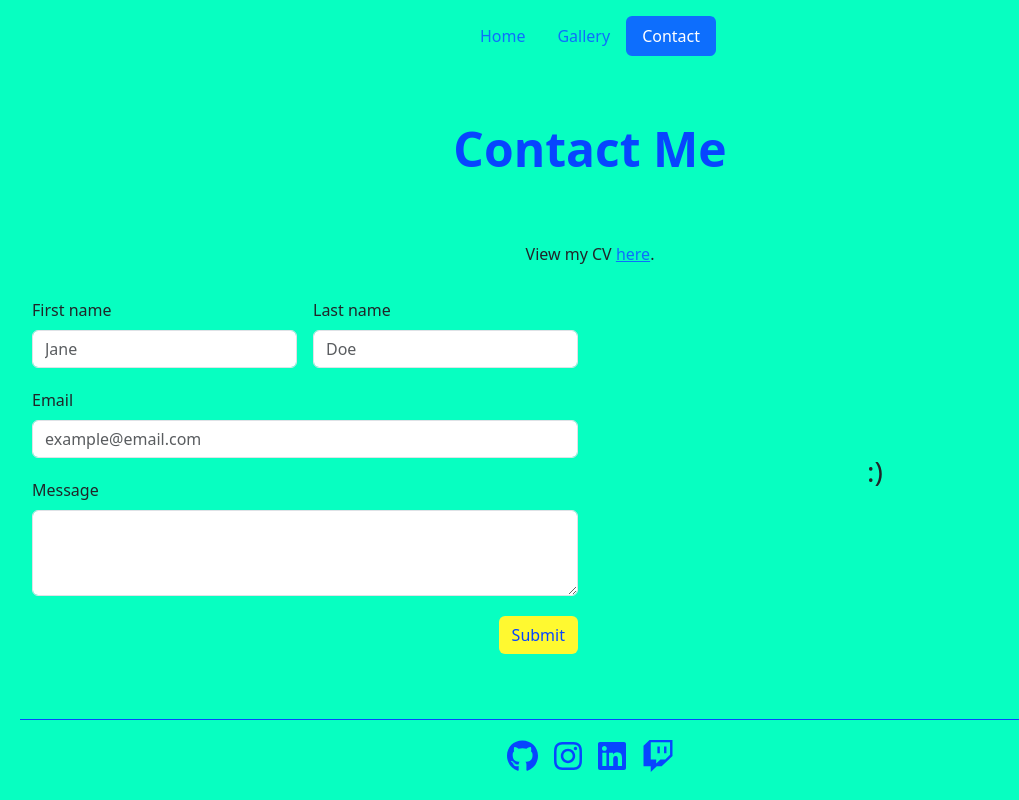
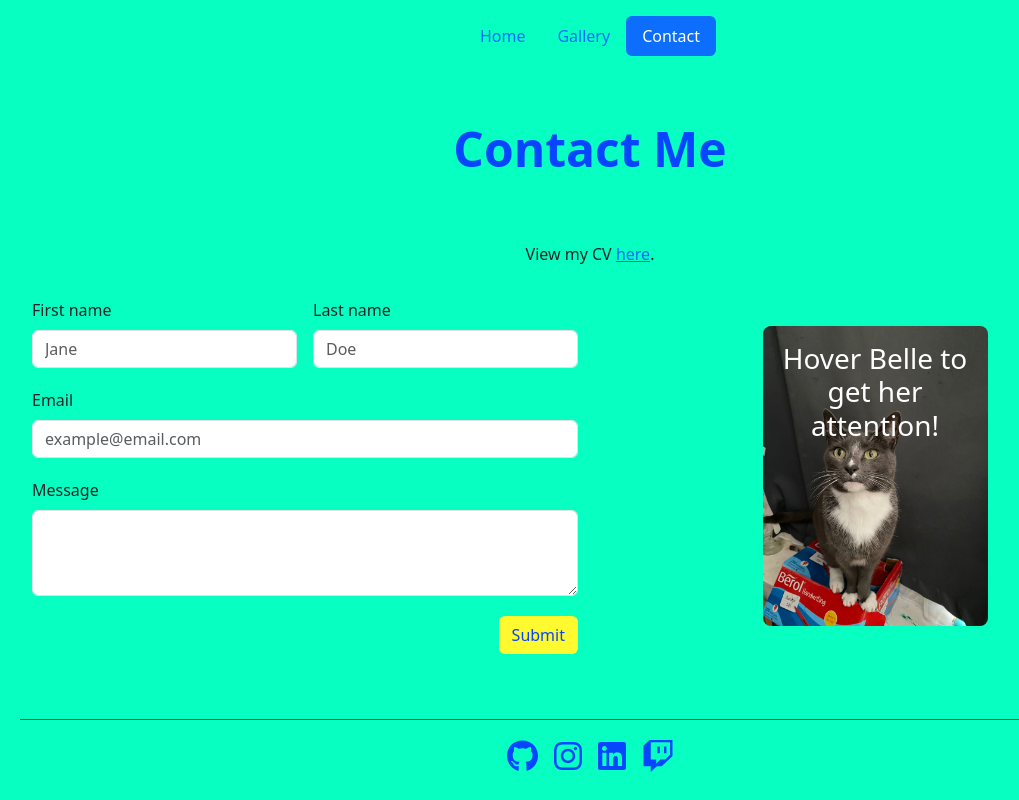
Before and after one commit to jamesaps/react-portfolio, a React (Vite) app: page /contact in a window 1280 px wide. Shown: the whole page, without its empty margins (50-1069 px from the left). Built offline with nearby package versions, Linux system fonts and the light colour scheme.

Commit message:
added my cat Belle to the contact page

```diff
--- a/src/components/pages/Contact.jsx
+++ b/src/components/pages/Contact.jsx
@@ -4,7 +4,7 @@ import ContactForm from "../ContactForm";
 
 export default function Contact() {
   const [formSubmitted, setFormSubmitted] = useState(false);
-  const [smile, setSmile] = useState(":)");
+  const [bellePicture, setBellePicture] = useState(2);
   const [formErrors, setFormErrors] = useState([]);
   const [userData, setUserData] = useState({
     firstName: "",
@@ -66,10 +66,19 @@ export default function Contact() {
             />
             <div
               className="col-md-6 d-none d-md-flex flex-column justify-content-center align-items-center"
-              onMouseEnter={() => setSmile("(:")}
-              onMouseLeave={() => setSmile(":)")}
+              onMouseEnter={() => setBellePicture(1)}
+              onMouseLeave={() => setBellePicture(2)}
             >
-              <h3>{smile}</h3>
+              <div className="position-relative">
+                <img
+                  src={`belle-${bellePicture}.jpg`}
+                  style={{ maxWidth: "100%", maxHeight: "300px" }}
+                  className="rounded-3"
+                />
+                <h3 className="position-absolute top-0 w-100 mt-3 text-center text-white">
+                  Hover Belle to get her attention!
+                </h3>
+              </div>
             </div>
           </div>
         ) : (
```
